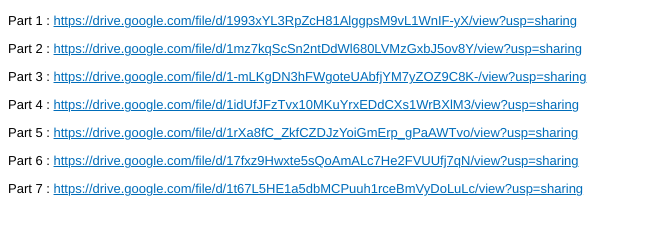
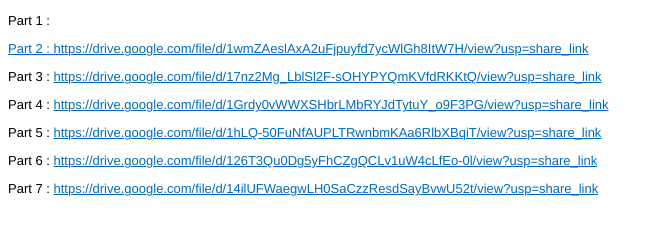
Before and after one commit to gutampsid/aciigogd.github.io, a plain HTML site: page index.html in a window 1280 px wide. Shown: the part 42-276 px from the top of the page, without its empty margins (0-664 px from the left). Drawn offline with Linux system fonts and the light colour scheme.

Commit message:
Update index.html

```diff
--- a/index.html
+++ b/index.html
@@ -20,12 +20,12 @@
 </head>
 <body>
 <h2>Assassin's Creed II [BLUS30364]-[Gutamps Official]</h2>
-<anotepad><p>Part 1 : <a href="https://drive.google.com/file/d/1993xYL3RpZcH81AlggpsM9vL1WnIF-yX/view?usp=sharing" target="_blank" rel="noopener">https://drive.google.com/file/d/1993xYL3RpZcH81AlggpsM9vL1WnIF-yX/view?usp=sharing</a></p>
-<p>Part 2 : <a href="https://drive.google.com/file/d/1mz7kqScSn2ntDdWl680LVMzGxbJ5ov8Y/view?usp=sharing" target="_blank" rel="noopener">https://drive.google.com/file/d/1mz7kqScSn2ntDdWl680LVMzGxbJ5ov8Y/view?usp=sharing</a></p>
-<p>Part 3 : <a href="https://drive.google.com/file/d/1-mLKgDN3hFWgoteUAbfjYM7yZOZ9C8K-/view?usp=sharing" target="_blank" rel="noopener">https://drive.google.com/file/d/1-mLKgDN3hFWgoteUAbfjYM7yZOZ9C8K-/view?usp=sharing</a></p>
-<p>Part 4 : <a href="https://drive.google.com/file/d/1idUfJFzTvx10MKuYrxEDdCXs1WrBXlM3/view?usp=sharing" target="_blank" rel="noopener">https://drive.google.com/file/d/1idUfJFzTvx10MKuYrxEDdCXs1WrBXlM3/view?usp=sharing</a></p>
-<p>Part 5 : <a href="https://drive.google.com/file/d/1rXa8fC_ZkfCZDJzYoiGmErp_gPaAWTvo/view?usp=sharing" target="_blank" rel="noopener">https://drive.google.com/file/d/1rXa8fC_ZkfCZDJzYoiGmErp_gPaAWTvo/view?usp=sharing</a></p>
-<p>Part 6 : <a href="https://drive.google.com/file/d/17fxz9Hwxte5sQoAmALc7He2FVUUfj7qN/view?usp=sharing" target="_blank" rel="noopener">https://drive.google.com/file/d/17fxz9Hwxte5sQoAmALc7He2FVUUfj7qN/view?usp=sharing</a></p>
-<p>Part 7 : <a href="https://drive.google.com/file/d/1t67L5HE1a5dbMCPuuh1rceBmVyDoLuLc/view?usp=sharing" target="_blank" rel="noopener">https://drive.google.com/file/d/1t67L5HE1a5dbMCPuuh1rceBmVyDoLuLc/view?usp=sharing</a></p></anotepad>
+<anotepad><p>Part 1 : <a href="https://drive.google.com/file/d/1GPw-LYy6t299zU_I9R4OIZxCfouuU7_O/view?usp=share_link" target="_blank" rel="noopener"https://drive.google.com/file/d/1GPw-LYy6t299zU_I9R4OIZxCfouuU7_O/view?usp=share_link</a></p>
+<p>Part 2 : <a href="https://drive.google.com/file/d/1wmZAeslAxA2uFjpuyfd7ycWlGh8ItW7H/view?usp=share_link" target="_blank" rel="noopener">https://drive.google.com/file/d/1wmZAeslAxA2uFjpuyfd7ycWlGh8ItW7H/view?usp=share_link</a></p>
+<p>Part 3 : <a href="https://drive.google.com/file/d/17nz2Mg_LblSl2F-sOHYPYQmKVfdRKKtQ/view?usp=share_link" target="_blank" rel="noopener">https://drive.google.com/file/d/17nz2Mg_LblSl2F-sOHYPYQmKVfdRKKtQ/view?usp=share_link</a></p>
+<p>Part 4 : <a href="https://drive.google.com/file/d/1Grdy0vWWXSHbrLMbRYJdTytuY_o9F3PG/view?usp=share_link" target="_blank" rel="noopener">https://drive.google.com/file/d/1Grdy0vWWXSHbrLMbRYJdTytuY_o9F3PG/view?usp=share_link</a></p>
+<p>Part 5 : <a href="https://drive.google.com/file/d/1hLQ-50FuNfAUPLTRwnbmKAa6RlbXBqiT/view?usp=share_link" target="_blank" rel="noopener">https://drive.google.com/file/d/1hLQ-50FuNfAUPLTRwnbmKAa6RlbXBqiT/view?usp=share_link</a></p>
+<p>Part 6 : <a href="https://drive.google.com/file/d/126T3Qu0Dg5yFhCZgQCLv1uW4cLfEo-0l/view?usp=share_link" target="_blank" rel="noopener">https://drive.google.com/file/d/126T3Qu0Dg5yFhCZgQCLv1uW4cLfEo-0l/view?usp=share_link</a></p>
+<p>Part 7 : <a href="https://drive.google.com/file/d/14ilUFWaegwLH0SaCzzResdSayBvwU52t/view?usp=share_link" target="_blank" rel="noopener">https://drive.google.com/file/d/14ilUFWaegwLH0SaCzzResdSayBvwU52t/view?usp=share_link</a></p></anotepad>
 </body>
 </html>
```
